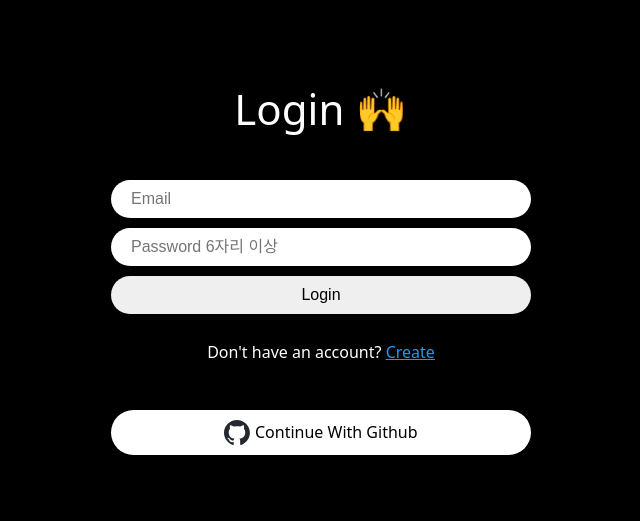
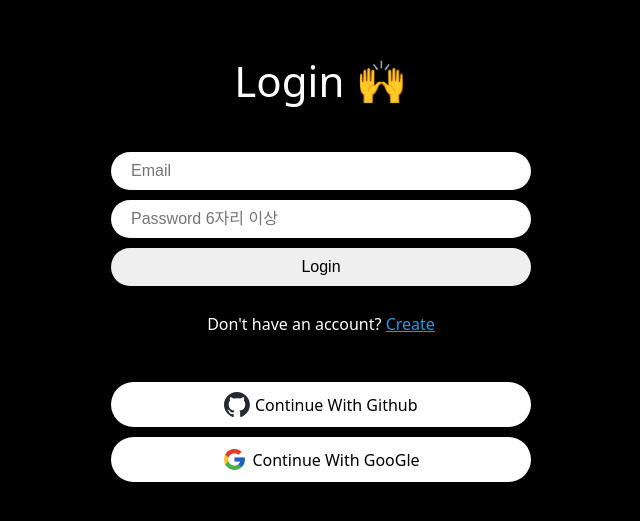
Before and after one commit to Hongaproject/firebase-CRUD-React, a React (Create React App) app: page /login in a window 1280 px wide. Shown: the part 129-650 px from the top of the page, without its empty margins (319-959 px from the left). Built offline with nearby package versions, Linux system fonts and the light colour scheme.

Commit message:
구글로그인 기능 추가

```diff
--- /dev/null
+++ b/src/componments/google-btn.jsx
@@ -0,0 +1,47 @@
+import { GithubAuthProvider, GoogleAuthProvider, signInWithPopup, signInWithRedirect } from "firebase/auth";
+import styled from "styled-components";
+import { auth } from "../firebase";
+import { useNavigate } from "react-router-dom";
+
+const Button = styled.span`
+  margin-top: 10px;
+  background-color: white;
+  font-weight: 500;
+  width: 100%;
+  color: black;
+  padding: 10px 20px;
+  border-radius: 50px;
+  border: 0;
+  display: flex;
+  gap: 5px;
+  align-items: center;
+  justify-content: center;
+  cursor: pointer;
+`;
+
+const Logo = styled.img`
+  height: 25px;
+`;
+
+function GoogleBtn () {
+
+    const navigator = useNavigate();
+    const onClick = async () => {
+        try {
+            const provider = new GoogleAuthProvider();
+            await signInWithPopup(auth, provider); // 버튼 클릭시 팝업이 열리면서 로그인여부를 물어본다.
+            navigator("/");
+        } catch (error) {
+            console.log(error);
+        }
+    }
+
+    return(
+        <Button onClick={onClick}>
+            <Logo src="/google-logo.svg"/>
+            Continue With GooGle
+        </Button>
+    );
+}
+
+export default GoogleBtn;
--- a/src/routes/login.jsx
+++ b/src/routes/login.jsx
@@ -5,6 +5,7 @@ import { signInWithEmailAndPassword } from "firebase/auth";
 import { auth } from "../firebase";
 import { Wrapper, Form, Title, Input, Error, Switcher } from "../componments/auth-components";
 import GithubBtn from "../componments/github-btn";
+import GoogleBtn from "../componments/google-btn";
 
 
 function Login() {
@@ -55,6 +56,7 @@ function Login() {
                 Don't have an account? <Link to='/create-account'>Create</Link>
             </Switcher>
             <GithubBtn />
+            <GoogleBtn />
         </Wrapper>
     );
 }
```
Also changed, not shown: public/google-logo.svg (added).
